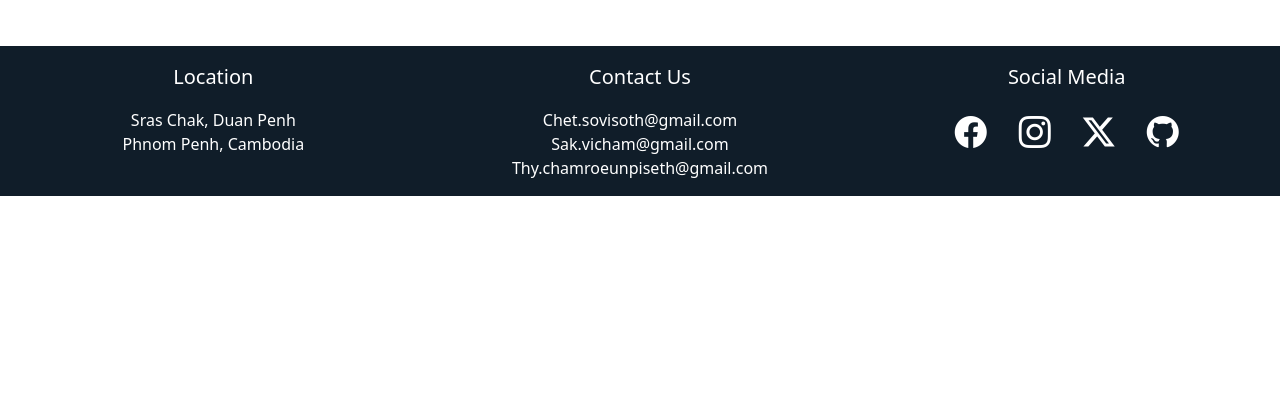
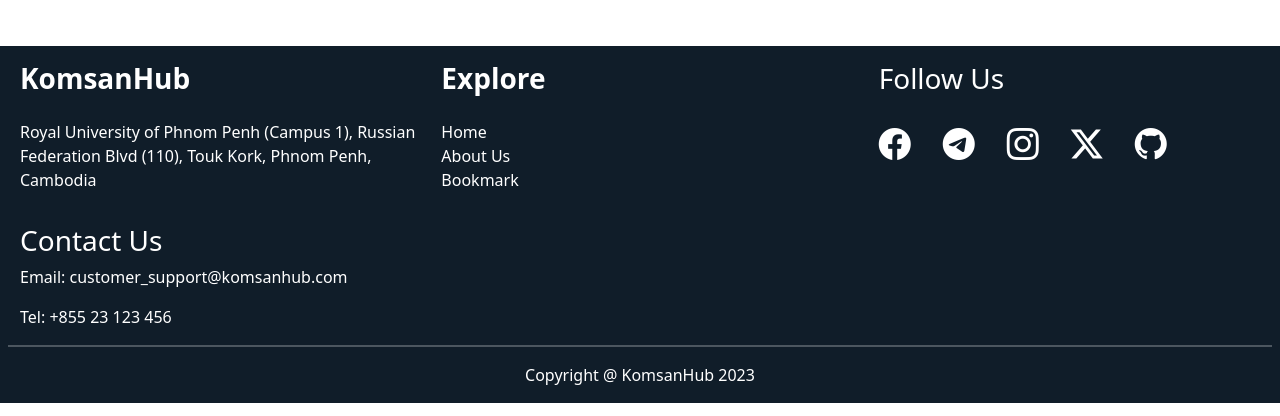
Before and after one commit to ChetSovisoth/WCT-Project, a React (Vite) app: page / in a window 1280 px wide. Shown: the part 2063-2479 px from the top of the page. Before the commit the page ends 2259 px from the top, so only its background shows below. Built offline with nearby package versions, Linux system fonts and the light colour scheme.

Commit message:
modify footer

```diff
--- a/src/component/General/Footer.jsx
+++ b/src/component/General/Footer.jsx
@@ -1,25 +1,32 @@
 const Footer = () => {
   return (
-    <div id="footer" className='container-fluid bg-footer m-0 p-0'>
-        <div className='row g-0 text-center text-white'>
-            <div className='col-md-4 '>
-                <p className="lead mt-3">Location</p>
-                <p className='m-0'>Sras Chak, Duan Penh</p>
-                <p>Phnom Penh, Cambodia</p>
+    <div id="footer" className="bg-footer mb-0">
+        <div className="row text-white mx-2 mb-3">
+            <div className="col-4">
+                <h3 className="py-3 fw-bold">KomsanHub</h3>
+                <p style={{maxWidth: "500px"}}>Royal University of Phnom Penh (Campus 1), Russian Federation Blvd (110), Touk Kork, Phnom Penh, Cambodia</p>
             </div>
-            <div className='col-md-4 mt-3'>
-                <p className="lead">Contact Us</p>
-                <p className='m-0'>Chet.sovisoth@gmail.com</p>
-                <p className="m-0">Sak.vicham@gmail.com</p>
-                <p className="mb-3">Thy.chamroeunpiseth@gmail.com</p>
+            <div className="col-4">
+                <h3 className="py-3 fw-bold">Explore</h3>
+                <p className="m-0">Home</p>
+                <p className="m-0">About Us</p>
+                <p className="m-0">Bookmark</p>
             </div>
-            <div className='col-md-4 mt-3'>
-                <p className="lead">Social Media</p>
+            <div className="col-4">
+                <h3 className="py-3 ms-3">Follow Us</h3>
                 <i className="bi bi-facebook mx-3 fs-2"></i>
+                <i className="bi bi-telegram mx-3 fs-2"></i>
                 <i className="bi bi-instagram mx-3 fs-2"></i>
                 <i className="bi bi-twitter-x mx-3 fs-2"></i>
                 <i className="bi bi-github mx-3 fs-2"></i>
             </div>
+            <div className="pt-3 text-white">
+                <h3>Contact Us</h3>
+                <p>Email: customer_support@komsanhub.com</p>
+                <p>Tel: +855 23 123 456</p>
+            </div>
+            <hr className="border-2"/>
+            <p className="text-center">Copyright &#64; KomsanHub 2023</p>
         </div>
     </div>
   )
```
